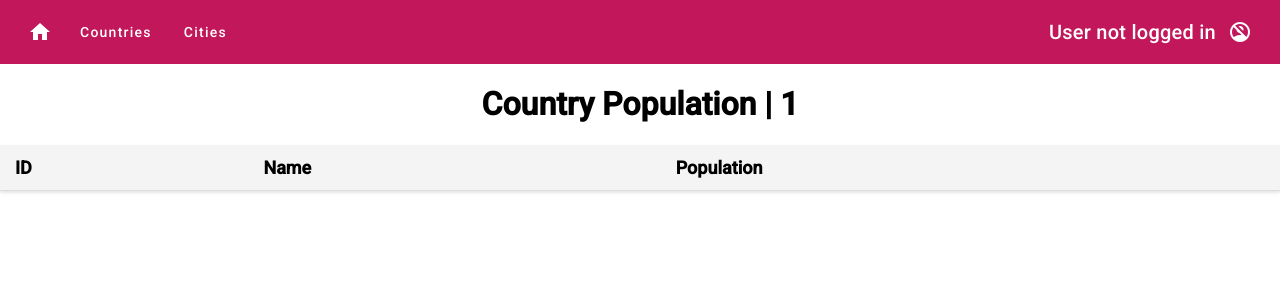
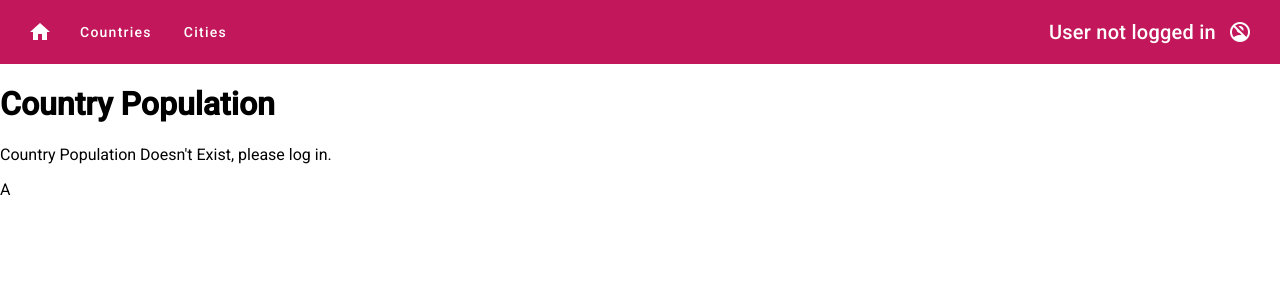
Before and after one commit to chancechime/584application, an Angular app: page /countrypopulation/1 in a window 1280 px wide. Shown: the top 300 px of the page. Built offline with nearby package versions, Linux system fonts and the light colour scheme.

Commit message:
Implement authentication error handling in interceptor and update country population component to display data conditionally

```diff
--- a/src/app/auth/auth.interceptor.ts
+++ b/src/app/auth/auth.interceptor.ts
@@ -1,12 +1,26 @@
-import { HttpInterceptorFn } from '@angular/common/http';
+import { HttpErrorResponse, HttpInterceptorFn } from '@angular/common/http';
+import { catchError, throwError } from 'rxjs';
+import { Router, RouterLink, ActivatedRoute } from '@angular/router';
+import { inject } from '@angular/core';
 
 export const authInterceptor: HttpInterceptorFn = (req, next) => {
+  const router = inject(Router)
   const token = localStorage.getItem("LoginToken");
+
   req = req.clone(
     {
       setHeaders:{
         Authorization: `Bearer ${token}`
       }
     })
-  return next(req);
+
+  return next(req).pipe(
+    catchError(error => {
+    if (error instanceof HttpErrorResponse && error.status == 401) {
+      router.navigate(['/login']);
+    }
+      return throwError(() => error);
+  })
+  );
+
 };
--- a/src/app/country/country-population.component.html
+++ b/src/app/country/country-population.component.html
@@ -1,38 +1,10 @@
-<h1 style="text-align: center;">Country Population | {{id}}</h1>
-<table class="table table-striped" aria-labelledby="tableLabel">
-    <thead>
-        <tr>
-            <th>ID</th>
-            <th>Name</th>
-            <th>Population</th>
-        </tr>
-    </thead>
-    <tbody>
-        <!--@for (country in countries; track countryPopulation.id) {
-            <tr>
-                <td><a>{{ countryPopulation.id }}</a></td>
-                <td><a>{{ countryPopulation.name }}</a></td>
-                <td><a>{{ countryPopulation.population }}</a></td>
-            </tr>
-        }-->
-    </tbody>
-</table>
+<h1>Country Population</h1>
+@if(countryPopulation) {
+    <p>{{countryPopulation.name}}</p>
+    <p>{{countryPopulation.population}}</p>
+}
 
-<!-- <h1>Country Population {{id}}</h1>
-<table class="table table-striped" aria-labelledby="tableLabel">
-    <thead>
-        <tr>
-            <th>ID</th>
-            <th>Name</th>
-            <th>Population</th>
-        </tr>
-    </thead>
-    <tbody>
-        <tr *ngFor="let country of countries; trackBy: trackByCountryId">
-            <td><a>{{ country.id }}</a></td>
-            <td><a>{{ country.name }}</a></td>
-            <td>{{ country.iso2 }}</td>
-            <td>{{ country.iso3 }}</td>
-        </tr>
-    </tbody>
-</table> -->
+@else {
+    <p> Country Population Doesn't Exist, please log in.</p>
+}
+<p>A</p>
--- a/src/app/country/country-population.component.ts
+++ b/src/app/country/country-population.component.ts
@@ -12,26 +12,19 @@ import { environment } from '../../environments/environment.development'; // Adj
   templateUrl: './country-population.component.html',
   styleUrls: ['./country-population.component.scss'] // Corrected to styleUrls
 })
+
 export class CountryPopulationComponent implements OnInit {
   id: number = -1;
-  public CountryPopulation!: CountryPopulation[];
+  public countryPopulation!: CountryPopulation;
+
   constructor(private http: HttpClient, private activatedRoute: ActivatedRoute) {}
 
   ngOnInit(): void {
-    let idParam = this.activatedRoute.snapshot.paramMap.get('id');
-
-    this.id = idParam ? +idParam : -1; // + converts string to number else -1
-
-
-    this.http.get<CountryPopulation[]>(`${environment.baseUrl}api/Countries/countryPopulation/${this.id}`).subscribe(
-      {
-        next: result =>
-          {
-            this.CountryPopulation = result
-
-          },
+    let id_Param = this.activatedRoute.snapshot.paramMap.get('id');
+    this.id = id_Param ? + id_Param : -1; // + converts string to number else -1
+    this.http.get<CountryPopulation>(`${environment.baseUrl}api/Countries/countryPopulation/${this.id}`).subscribe({
+        next: result => this.countryPopulation = result,
         error: e => console.error(e)
-      }
-    );
+      });
   }
 }
```
Also changed, not shown: src/app/country/country.component.ts (+2 -5 lines).
